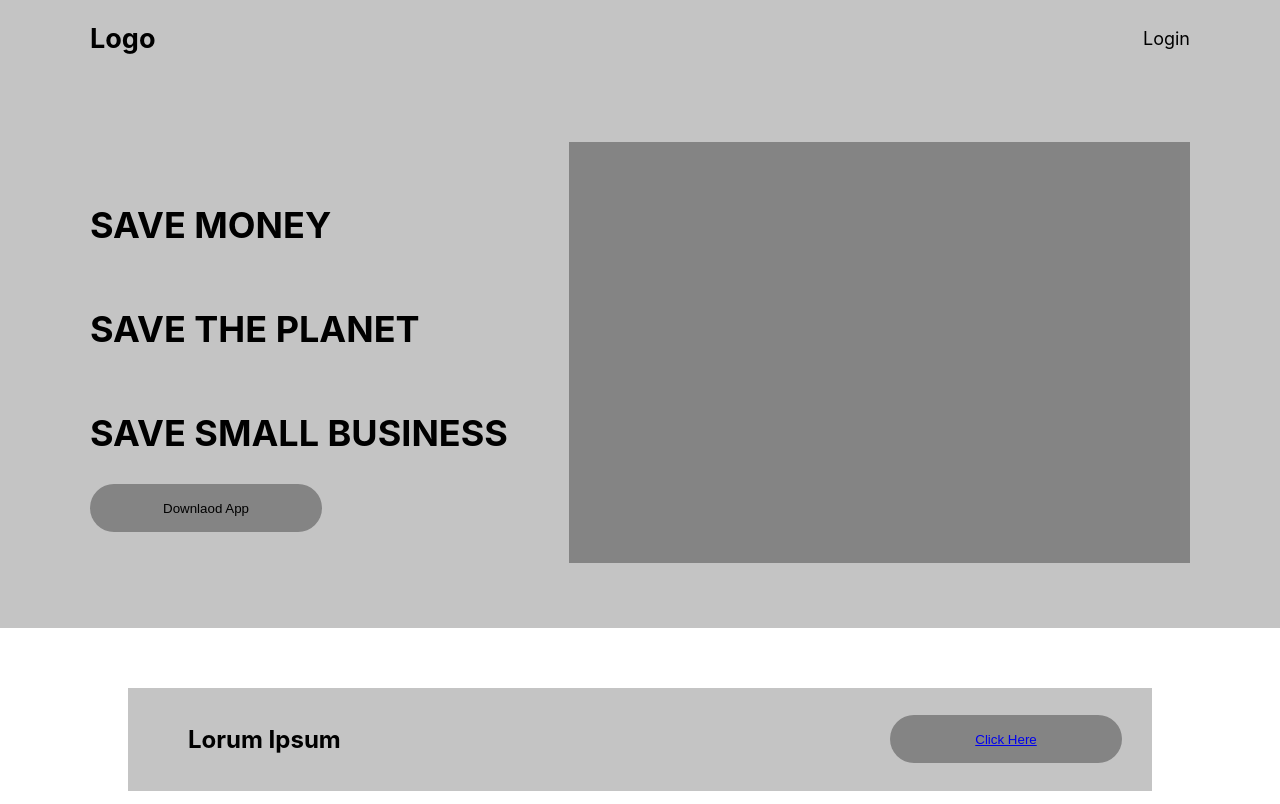
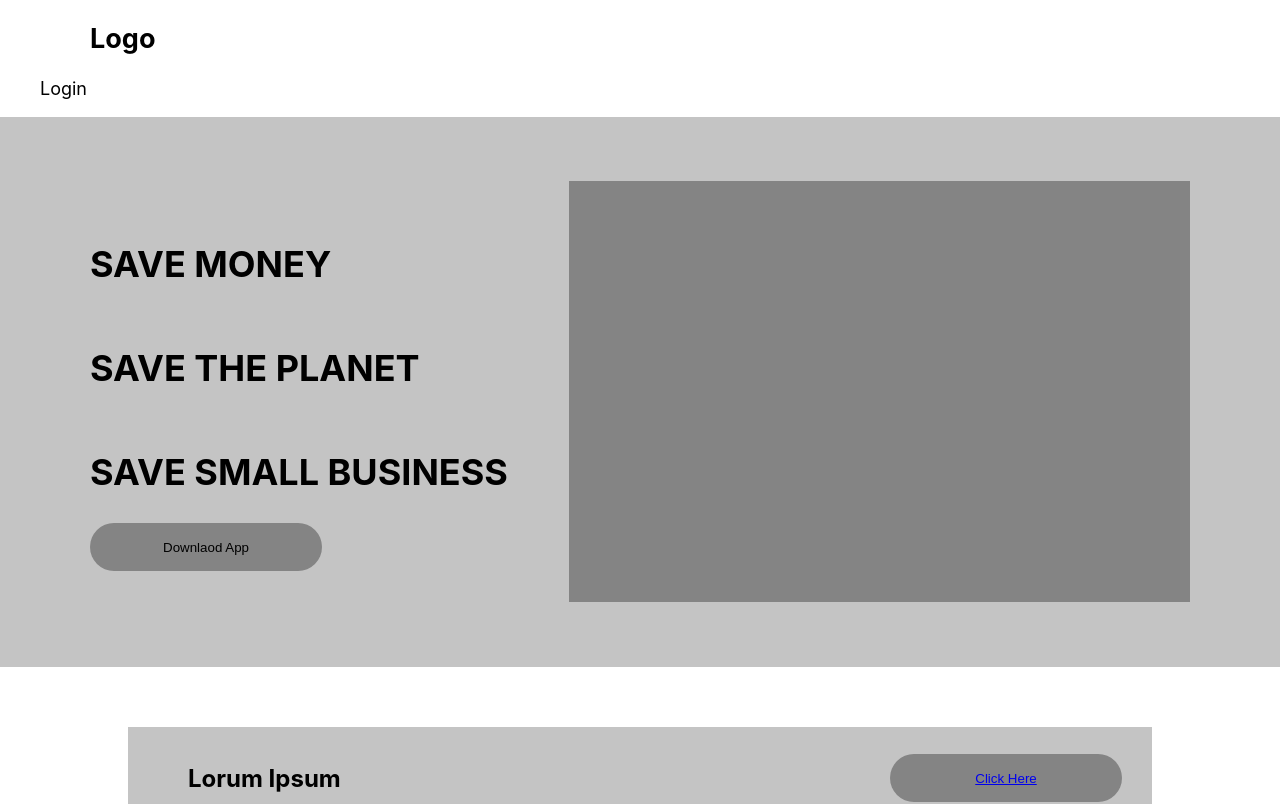
Before and after one commit to lpattersonn/small_basket, a React (Create React App) app: page / in a window 1280 px wide. Shown: the top 804 px of the page. Built offline with nearby package versions, Linux system fonts and the light colour scheme.

Commit message:
fix: Make separate nav bar for each side

```diff
--- a/src/components/grocer_side/GrocerSide.js
+++ b/src/components/grocer_side/GrocerSide.js
@@ -1,5 +1,5 @@
 import React from "react";
-import Nav from "../Nav.js";
+import Nav from "./Nav.js";
 import Header from "./Header.js";
 import Body from "./Body.js";
 
--- /dev/null
+++ b/src/components/grocer_side/Nav.js
@@ -0,0 +1,17 @@
+import React from "react";
+import "../../style/grocer_side/Nav.css"
+
+export default function Nav(props) {
+  return (
+    <section className="grocer_side-nav">
+      <div className="grocer_side-nav-div_1">
+        <h1>Logo</h1>
+      </div>
+      <div className="grocer_side-nav-div_2">
+        <ul>
+          <li>Login</li>
+        </ul>
+      </div>
+    </section>
+  );
+}
--- a/src/components/Nav.js
+++ b/src/components/user_side/Nav.js
@@ -1,13 +1,13 @@
 import React from "react";
-import "../style/Nav.css";
+import "../../style/user_side/Nav.css"
 
 export default function Nav(props) {
   return (
     <section className="nav">
-      <div className="nav-div_1">
+      <div className="user_side-nav-div_1">
         <h1>Logo</h1>
       </div>
-      <div className="nav-div_2">
+      <div className="user_side-nav-div_2">
         <ul>
           <li>Login</li>
         </ul>
--- a/src/components/user_side/UserSide.js
+++ b/src/components/user_side/UserSide.js
@@ -1,4 +1,4 @@
-import Nav from "../Nav.js";
+import Nav from "./Nav.js";
 import Header from "./Header.js";
 import Body from "./Body.js";
 import Footer from "./Footer.js";
--- /dev/null
+++ b/src/style/grocer_side/Nav.css
@@ -0,0 +1,29 @@
+.grocer_side-nav {
+  width: 100%;
+  background-color: #C4C4C4;
+  display: flex;
+    justify-content: space-between;
+    flex-direction: row;
+    align-items: center;
+}
+
+.grocer_side-nav-div_1 {
+  font-size: 18px;
+  margin-left: 90px;
+}
+
+.grocer_side-nav-div_2 {
+  font-size: 18px;
+  margin-right: 90px;
+
+}
+
+.grocer_side-nav-div_2 ul {
+  display: flex;
+    flex-direction: row;
+    align-items: center;
+}
+
+.grocer_side-nav-div_2 li {
+  list-style: none;
+}
--- a/src/style/Nav.css
+++ b/src/style/user_side/Nav.css
@@ -1,4 +1,4 @@
-.nav {
+.user_side-nav {
   width: 100%;
   background-color: #C4C4C4;
   display: flex;
@@ -7,23 +7,23 @@
     align-items: center;
 }
 
-.nav-div_1 {
+.user_side-nav-div_1 {
   font-size: 18px;
   margin-left: 90px;
 }
 
-.nav-div_2 {
+.user_side-nav-div_2 {
   font-size: 18px;
   margin-right: 90px;
 
 }
 
-.nav-div_2 ul {
+.user_side-nav-div_2 ul {
   display: flex;
     flex-direction: row;
     align-items: center;
 }
 
-.nav-div_2 li {
+.user_side-nav-div_2 li {
   list-style: none;
 }
```
